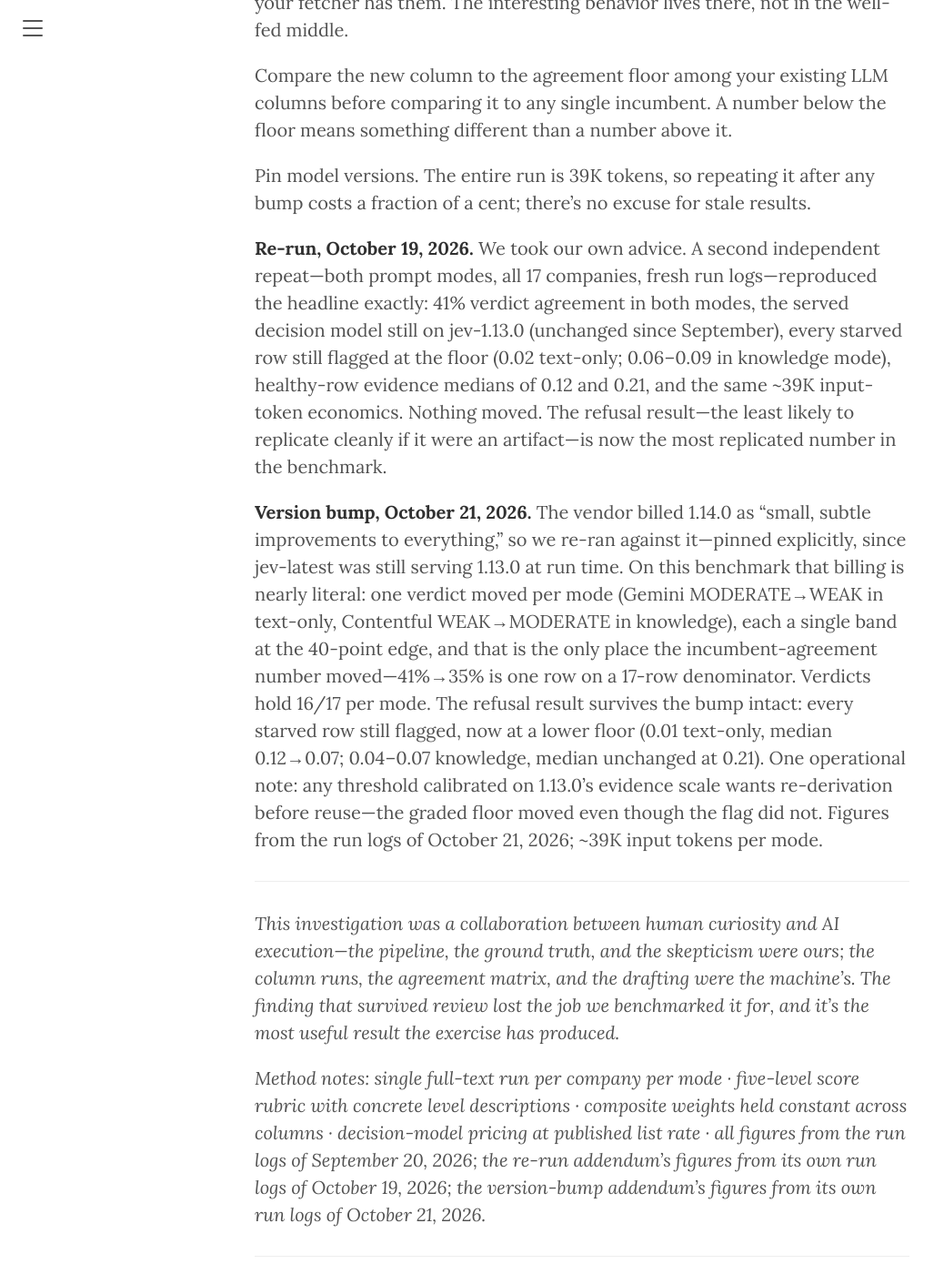
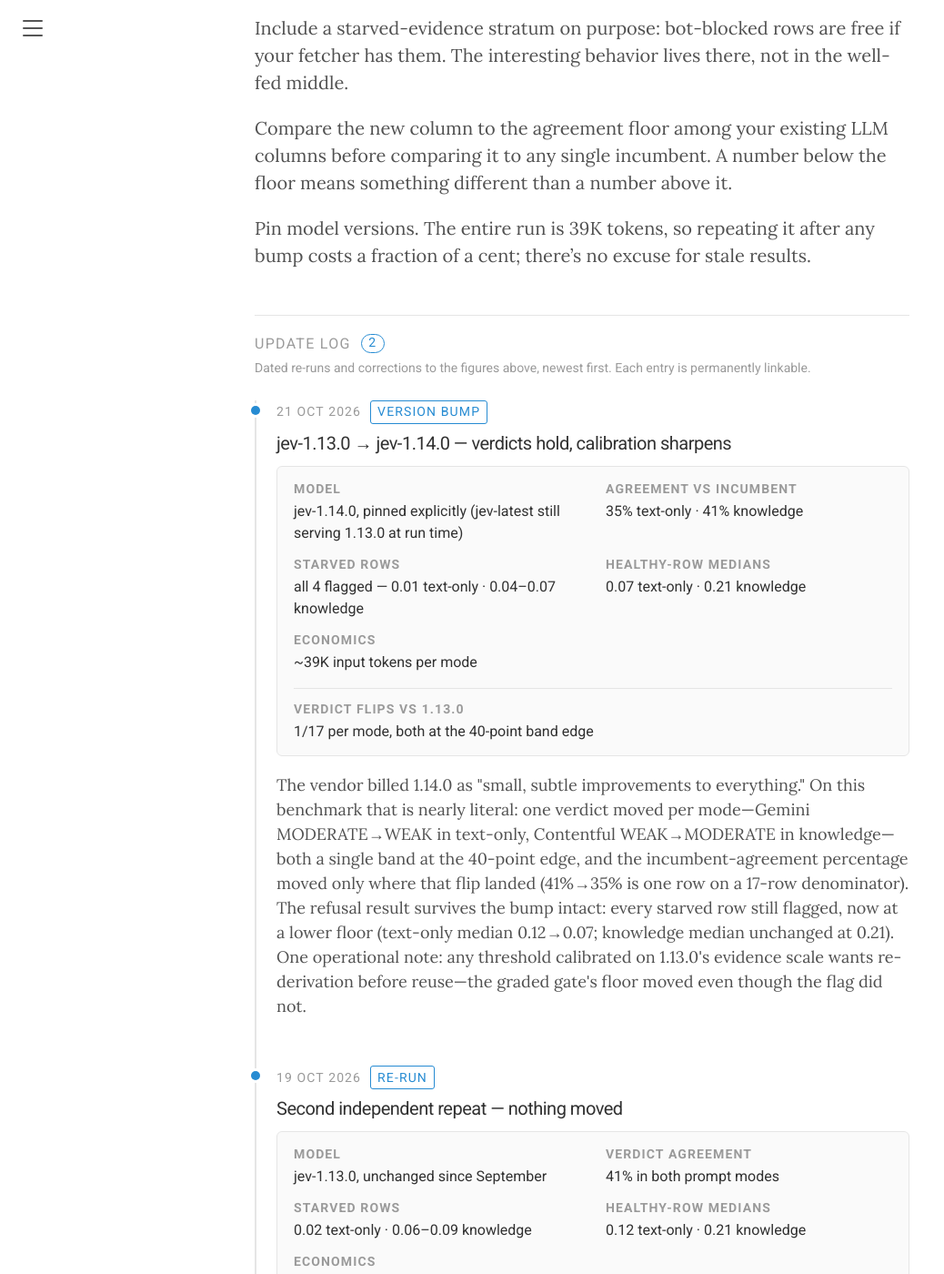
Before and after one commit to shrwnsan/research, a Jekyll site: the page built from _posts/2026-10-02-where-system-one-beats-and-breaks.md, in a window 1280 px wide and 1400 px high, scrolled down 6832 px. Shown: the whole window at 91% size, without its empty margins (0-1038 px from the left). Built offline with Jekyll 4.4.1, drawn with Linux system fonts in a browser that asks for light colours; some of the changed text lies outside the part shown.

Commit message:
post: port the update-log component from the reviewed staging design (#53)
Replace the two inline addenda paragraphs (Oct 19 re-run, Oct 21 version
bump) with a data-driven update-log section: _data/updates.yml carries the
entries, _includes/update-log.html renders the timeline with its own
styles, and future updates append a YAML entry instead of another
paragraph. A chip after the TL;DR key takeaway links to the section; each
entry keeps a permanent #update-<date> anchor. Method-note provenance
reworded to match (the addenda are now the log entries).

```diff
--- /dev/null
+++ b/_data/updates.yml
@@ -0,0 +1,62 @@
+# Update log entries for "Where System One Beats and Breaks", rendered by
+# _includes/update-log.html. Keep newest first: the include renders in list
+# order and the count badge reads this list's size. Each entry's `id` becomes
+# its permanent anchor (#update-<id>).
+#
+# Canonical fact slots per entry: Model · Verdict/agreement · Starved rows ·
+# Healthy-row medians · Economics. One-off comparisons go last with
+# `extra: true` (full-width row).
+entries:
+  - id: "2026-10-21"
+    date: "2026-10-21"
+    date_display: "21 Oct 2026"
+    type: "Version bump"
+    title: "jev-1.13.0 → jev-1.14.0 — verdicts hold, calibration sharpens"
+    facts:
+      - label: "Model"
+        value: "jev-1.14.0, pinned explicitly (jev-latest still serving 1.13.0 at run time)"
+      - label: "Agreement vs incumbent"
+        value: "35% text-only · 41% knowledge"
+      - label: "Starved rows"
+        value: "all 4 flagged — 0.01 text-only · 0.04–0.07 knowledge"
+      - label: "Healthy-row medians"
+        value: "0.07 text-only · 0.21 knowledge"
+      - label: "Economics"
+        value: "~39K input tokens per mode"
+      - label: "Verdict flips vs 1.13.0"
+        value: "1/17 per mode, both at the 40-point band edge"
+        extra: true
+    body: >-
+      The vendor billed 1.14.0 as "small, subtle improvements to everything."
+      On this benchmark that is nearly literal: one verdict moved per
+      mode—Gemini MODERATE→WEAK in text-only, Contentful WEAK→MODERATE in
+      knowledge—both a single band at the 40-point edge, and the
+      incumbent-agreement percentage moved only where that flip landed
+      (41%→35% is one row on a 17-row denominator). The refusal result
+      survives the bump intact: every starved row still flagged, now at a
+      lower floor (text-only median 0.12→0.07; knowledge median unchanged at
+      0.21). One operational note: any threshold calibrated on 1.13.0's
+      evidence scale wants re-derivation before reuse—the graded gate's floor
+      moved even though the flag did not.
+
+  - id: "2026-10-19"
+    date: "2026-10-19"
+    date_display: "19 Oct 2026"
+    type: "Re-run"
+    title: "Second independent repeat — nothing moved"
+    facts:
+      - label: "Model"
+        value: "jev-1.13.0, unchanged since September"
+      - label: "Verdict agreement"
+        value: "41% in both prompt modes"
+      - label: "Starved rows"
+        value: "0.02 text-only · 0.06–0.09 knowledge"
+      - label: "Healthy-row medians"
+        value: "0.12 text-only · 0.21 knowledge"
+      - label: "Economics"
+        value: "~39K input tokens per full run"
+    body: >-
+      We took our own advice: a second independent repeat, both prompt modes,
+      all 17 companies, fresh run logs. The headline reproduced exactly, and
+      the refusal result—the least likely to replicate cleanly if it were an
+      artifact—is now the most replicated number in the benchmark.
--- /dev/null
+++ b/_includes/update-log.html
@@ -0,0 +1,189 @@
+<style>
+/* Update log component — self-contained styles (ported from the reviewed staging design). */
+.update-log {
+  --ul-accent: #268bd2;
+  --ul-rule: #e5e5e5;
+  --ul-muted: #9a9a9a;
+  --ul-panel: #fafafa;
+  --ul-target: #f2f8fd;
+  margin-top: 2.5rem;
+  scroll-margin-top: 1rem;
+}
+.update-log-head {
+  border-top: 1px solid var(--ul-rule);
+  padding-top: 1rem;
+}
+.update-log-title {
+  margin: 0;
+  font-size: .8rem;
+  letter-spacing: .08em;
+  text-transform: uppercase;
+  color: var(--ul-muted);
+}
+.update-log-title .update-count {
+  display: inline-block;
+  font-size: .7rem;
+  color: var(--ul-accent);
+  border: 1px solid var(--ul-accent);
+  border-radius: 999px;
+  padding: .05em .55em;
+  margin-left: .4em;
+  vertical-align: 1px;
+}
+.update-log-sub {
+  margin: .3rem 0 0;
+  font-family: 'Roboto', Helvetica, Arial, sans-serif;
+  font-size: .7rem;
+  color: var(--ul-muted);
+}
+.update-log-list {
+  list-style: none;
+  margin: 1.25rem 0 0;
+  padding: 0;
+}
+.update-entry {
+  position: relative;
+  border-left: 2px solid var(--ul-rule);
+  padding: 0 0 1.75rem 1.1rem;
+  scroll-margin-top: 1rem;
+}
+.update-log-list li:last-child .update-entry {
+  padding-bottom: .25rem;
+}
+.update-entry::before {
+  content: "";
+  position: absolute;
+  left: -6px;
+  top: .3rem;
+  width: 10px;
+  height: 10px;
+  border-radius: 50%;
+  background: var(--ul-accent);
+  box-shadow: 0 0 0 3px #fff;
+}
+.update-entry:target {
+  background: var(--ul-target);
+  border-radius: 6px;
+}
+.update-entry:target::before {
+  box-shadow: 0 0 0 3px var(--ul-target);
+}
+.update-meta {
+  display: flex;
+  align-items: center;
+  flex-wrap: wrap;
+  gap: .5rem;
+  font-family: 'Roboto', Helvetica, Arial, sans-serif;
+  font-size: .7rem;
+  letter-spacing: .08em;
+  text-transform: uppercase;
+  color: var(--ul-muted);
+}
+.update-type {
+  color: var(--ul-accent);
+  border: 1px solid var(--ul-accent);
+  border-radius: 3px;
+  padding: .12em .5em;
+  letter-spacing: .08em;
+}
+.update-body h3 {
+  margin: .45rem 0 .4rem;
+  font-size: 1rem;
+}
+.update-body h3 a {
+  color: inherit;
+}
+.update-body h3 a:hover {
+  color: var(--ul-accent);
+}
+.update-body > p {
+  margin: 0 0 .85rem;
+  font-size: .9rem;
+}
+.update-facts {
+  display: grid;
+  grid-template-columns: repeat(auto-fill, minmax(13rem, 1fr));
+  gap: .6rem 1.4rem;
+  margin: .6rem 0 .9rem;
+  padding: .7rem .9rem;
+  background: var(--ul-panel);
+  border: 1px solid var(--ul-rule);
+  border-radius: 6px;
+}
+.update-facts dt {
+  font-family: 'Roboto', Helvetica, Arial, sans-serif;
+  font-size: .7rem;
+  letter-spacing: .08em;
+  text-transform: uppercase;
+  color: var(--ul-muted);
+}
+.update-facts dd {
+  margin: .1rem 0 0;
+  font-family: 'Roboto', Helvetica, Arial, sans-serif;
+  font-size: .8rem;
+  color: #313131;
+}
+.update-facts > .fact-extra {
+  grid-column: 1 / -1;
+  margin-top: .2rem;
+  padding-top: .6rem;
+  border-top: 1px solid var(--ul-rule);
+}
+.update-chip {
+  display: inline-flex;
+  max-width: 100%;
+  align-items: center;
+  gap: .5rem;
+  margin-top: .25rem;
+  font-family: 'Roboto', Helvetica, Arial, sans-serif;
+  font-size: .7rem;
+  letter-spacing: .08em;
+  text-transform: uppercase;
+  color: #313131;
+  background: var(--ul-panel, #fafafa);
+  border: 1px solid var(--ul-rule, #e5e5e5);
+  border-radius: 999px;
+  padding: .4em .9em;
+  line-height: 1.4;
+}
+.update-chip::before {
+  content: "";
+  flex-shrink: 0;
+  width: 7px;
+  height: 7px;
+  border-radius: 50%;
+  background: #2e7d32;
+}
+.update-chip:hover {
+  border-color: #268bd2;
+  color: #268bd2;
+  text-decoration: none;
+}
+</style>
+<section class="update-log" id="updates" aria-labelledby="updates-title">
+  <header class="update-log-head">
+    <h2 class="update-log-title" id="updates-title">Update log <span class="update-count">{{ site.data.updates.entries | size }}</span></h2>
+    <p class="update-log-sub">Dated re-runs and corrections to the figures above, newest first. Each entry is permanently linkable.</p>
+  </header>
+  <ol class="update-log-list">
+    {%- for update in site.data.updates.entries %}
+    <li>
+      <article class="update-entry" id="update-{{ update.id }}">
+        <div class="update-meta">
+          <time datetime="{{ update.date }}">{{ update.date_display }}</time>
+          <span class="update-type">{{ update.type }}</span>
+        </div>
+        <div class="update-body">
+          <h3><a href="#update-{{ update.id }}">{{ update.title }}</a></h3>
+          <dl class="update-facts">
+            {%- for fact in update.facts %}
+            <div{% if fact.extra %} class="fact-extra"{% endif %}><dt>{{ fact.label }}</dt><dd>{{ fact.value }}</dd></div>
+            {%- endfor %}
+          </dl>
+          <p>{{ update.body }}</p>
+        </div>
+      </article>
+    </li>
+    {%- endfor %}
+  </ol>
+</section>
--- a/_posts/2026-10-02-where-system-one-beats-and-breaks.md
+++ b/_posts/2026-10-02-where-system-one-beats-and-breaks.md
@@ -18,6 +18,8 @@ So we pointed a System One model at the same job. Same 17 companies, same resear
 The headline number is 41% verdict agreement between the decision model and the incumbent LLM. Read alone, that looks like failure. The context makes it interesting: the incumbent only agrees with the free-tier column it replaced 58% of the time, and with its own thinking-disabled variant 69% of the time. LLM scores on this task have real spread. And on the four companies where the research fetch returned zero bytes, every LLM column produced confident scores from memory—while the decision model returned near-zero scores and an evidence probability of 0.02–0.09. It declined to play.
 
 **Key takeaway:** the decision model is not a drop-in replacement for the LLM scorer—and it shouldn't be. The same property that cost it the scoring job (it won't synthesize world knowledge) is exactly what makes it the right tool wherever the answer has to come from the provided evidence: gates, coverage checks, routing. Calibrated uncertainty is a feature you can build on.
+
+<p><a class="update-chip" href="#updates"><span>Updated 21 Oct 2026 · verdicts stable across jev-1.13.0 → 1.14.0</span></a></p>
 
 ## The question
 
@@ -111,15 +113,13 @@ Compare the new column to the agreement floor among your existing LLM columns be
 
 Pin model versions. The entire run is 39K tokens, so repeating it after any bump costs a fraction of a cent; there's no excuse for stale results.
 
-**Re-run, October 19, 2026.** We took our own advice. A second independent repeat—both prompt modes, all 17 companies, fresh run logs—reproduced the headline exactly: 41% verdict agreement in both modes, the served decision model still on jev-1.13.0 (unchanged since September), every starved row still flagged at the floor (0.02 text-only; 0.06–0.09 in knowledge mode), healthy-row evidence medians of 0.12 and 0.21, and the same ~39K input-token economics. Nothing moved. The refusal result—the least likely to replicate cleanly if it were an artifact—is now the most replicated number in the benchmark.
-
-**Version bump, October 21, 2026.** The vendor billed 1.14.0 as "small, subtle improvements to everything," so we re-ran against it—pinned explicitly, since jev-latest was still serving 1.13.0 at run time. On this benchmark that billing is nearly literal: one verdict moved per mode (Gemini MODERATE→WEAK in text-only, Contentful WEAK→MODERATE in knowledge), each a single band at the 40-point edge, and that is the only place the incumbent-agreement number moved—41%→35% is one row on a 17-row denominator. Verdicts hold 16/17 per mode. The refusal result survives the bump intact: every starved row still flagged, now at a lower floor (0.01 text-only, median 0.12→0.07; 0.04–0.07 knowledge, median unchanged at 0.21). One operational note: any threshold calibrated on 1.13.0's evidence scale wants re-derivation before reuse—the graded floor moved even though the flag did not. Figures from the run logs of October 21, 2026; ~39K input tokens per mode.
+{% include update-log.html %}
 
 ---
 
 *This investigation was a collaboration between human curiosity and AI execution—the pipeline, the ground truth, and the skepticism were ours; the column runs, the agreement matrix, and the drafting were the machine's. The finding that survived review lost the job we benchmarked it for, and it's the most useful result the exercise has produced.*
 
-*Method notes: single full-text run per company per mode · five-level score rubric with concrete level descriptions · composite weights held constant across columns · decision-model pricing at published list rate · all figures from the run logs of September 20, 2026; the re-run addendum's figures from its own run logs of October 19, 2026; the version-bump addendum's figures from its own run logs of October 21, 2026.*
+*Method notes: single full-text run per company per mode · five-level score rubric with concrete level descriptions · composite weights held constant across columns · decision-model pricing at published list rate · all figures from the run logs of September 20, 2026; the re-run's figures from its own run logs of October 19, 2026; the version-bump run's figures from its own run logs of October 21, 2026.*
 
 ---
 
```
